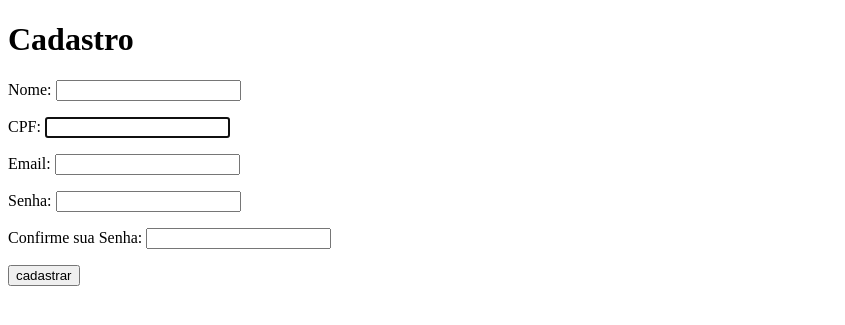
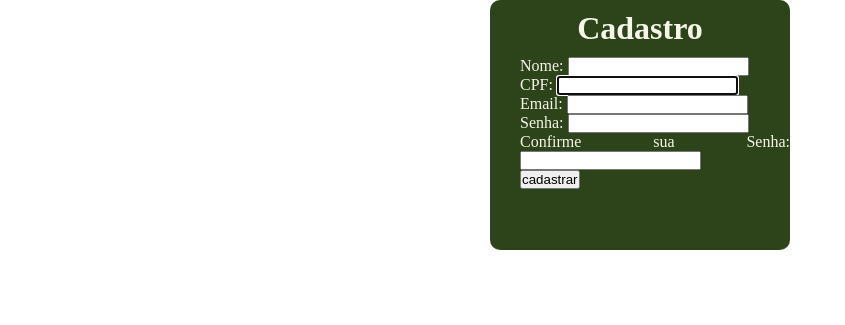
Before and after one commit to Geronilton/pi23_katu_experience, a Django app: page /cadastro/ in a window 1280 px wide. Shown: the top 325 px of the page, without its empty margins (0-845 px from the left). Run offline with Django 4.2, Linux system fonts and the light colour scheme; some libraries are stand-ins or nearby versions.

Commit message:
lista de passeio e cadastro

```diff
--- a/templates/registration/cadastro.html
+++ b/templates/registration/cadastro.html
@@ -5,10 +5,51 @@
 <head>
     <meta charset="UTF-8">
     <meta name="viewport" content="width=device-width, initial-scale=1.0">
+    <style type="text/css">
+        *
+        {
+            margin: 0;
+            padding: 0;
+        }
+        .container
+        {
+            background-color: #F6F6E9;
+            width: auto;
+            height: auto;
+
+        }
+        .cadastro
+        {
+            border-radius: 10px;
+            background-color: #2D441B;
+            text-align: center;
+            height: 250px;
+            width: 300px;
+            color: #F6F6E9;
+        }
+        h1
+        {
+            padding-top: 10px;
+            padding-bottom: 10px;
+        }
+        .form
+        {
+            text-align: justify;
+            padding-left: 30px;
+        }
+        body
+        {
+            display: flex;
+            justify-content: center;
+            align-items: center;
+        }
+    </style>
     <title>Document</title>
 </head>
 <body>
+    <div class="cadastro">
         <h1>Cadastro</h1>
+        <div class="form">
             <form method="post">
                 {% csrf_token %}
                 <p>{{form.nome_completo.label}}:
@@ -28,5 +69,7 @@
 
                 <input type="submit" value="cadastrar">
             </form>
+        </div>
+    </div>
 </body>
 </html>
```
Also changed, not shown: templates/passeios.html (+9 -4 lines). Lines whose indentation alone changed are shown as unchanged.
